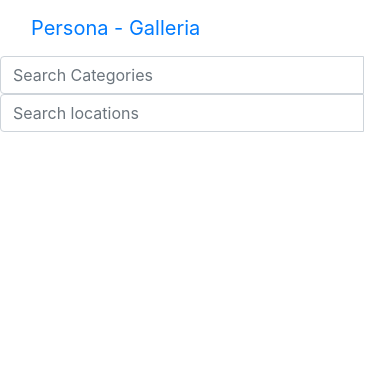
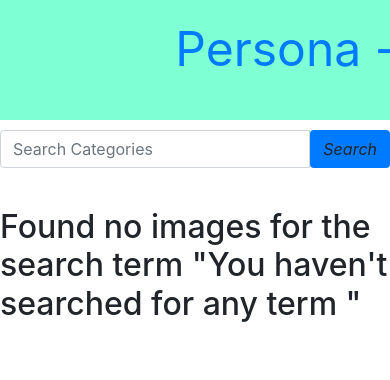
Before and after one commit to bethwelkip/Persona_Galleria, a Django app: page /search/ in a window 390 px wide; the page is wider, and only the part inside the window is pictured. Shown: the top 380 px of that part. Run offline with Django 3.2, Linux system fonts and the light colour scheme; some libraries are stand-ins or nearby versions.

Commit message:
edit styling and correct redirects

```diff
--- a/gallery/templates/navbar.html
+++ b/gallery/templates/navbar.html
@@ -7,16 +7,17 @@
 </head>
 
 <body>
-    <nav class="navbar navbar-inverse">
+    <nav class="navbar navbar-inverse" style="background-color: aquamarine; padding-bottom: 30px; margin-bottom:10px">
         <div class="container-fluid">
-            <div class="navbar-header">
-                <a class="navbar-brand text-center" href="{% url 'index' %}">Persona - Galleria</a>
+            <div class="navbar-header text-center" style="padding-left:44%;">
+                <a class="navbar-brand text-center" href="{% url 'index' %}" style="font-size:48px">Persona -
+                    Galleria</a>
             </div>
         </div>
     </nav>
     <!-- Adding a search form  -->
-    <div class='row'>
-        <div class="col-sm-2 col-md-2 col-lg-2  navbar-right"></div>
+    <div class='row' style="padding-bottom: 30px; margin-bottom:10px">
+        <div class="col-sm-4 col-md-4 col-lg-4  navbar-right"></div>
 
         <div class="col-sm-4 col-md-4 col-lg-4  navbar-right">
 
@@ -25,28 +26,14 @@
                 <div class="input-group">
                     <input type="text" class="form-control" placeholder="Search Categories" name="category">
                     <div class="input-group-btn">
-                        <button class="btn btn-default" type="submit"><i
-                                class="glyphicon glyphicon-search"></i></button>
+                        <button class="btn btn-default bg-primary" type="submit"><i
+                                class="glyphicon glyphicon-search">Search</i></button>
                     </div>
                 </div>
 
             </form>
         </div>
-        <div class="col-sm-4 col-md-4 col-lg-4  navbar-right">
-
-            <form class="navbar-form" role="search" action="{% url 'search_results' %}">
-
-                <div class="input-group">
-                    <input type="text" class="form-control" placeholder="Search locations" name="category">
-                    <div class="input-group-btn">
-                        <button class="btn btn-default" type="submit"><i
-                                class="glyphicon glyphicon-search"></i></button>
-                    </div>
-                </div>
-
-            </form>
-        </div>
-        <div class="col-sm-2 col-md-2 col-lg-2  navbar-right"></div>
+        <div class="col-sm-4 col-md-4 col-lg-4  navbar-right"></div>
     </div>
     <!-- search form end -->
 </body>
--- a/gallery/templates/search.html
+++ b/gallery/templates/search.html
@@ -1 +1,25 @@
 {% extends 'base.html' %}
+{% block content %}
+<div class="container">
+
+    <div class="row" style="padding-bottom: 30px; margin-bottom:20px">
+        {% if images%}
+        <h2>Found {{ images|length }} of searched term "{{message}}"</h2>
+        {% else %}
+        <h2> Found no images for the search term "{{message}}"</h2>
+        {% endif %}
+
+    </div>
+
+    <div class="row">
+        {% if images %}
+        {% load cloudinary %}
+        {% for image in images %}
+        <div class="col-sm-6 col-md-3">
+            <img src="{{image.image.url}}" class="img-responsive" alt="image" style="max-width:100%">
+        </div>
+        {% endfor %}
+        {% endif %}
+    </div>
+</div>
+{% endblock %}
```
Also changed, not shown: gallery/templates/index.html (+4 -41 lines).
